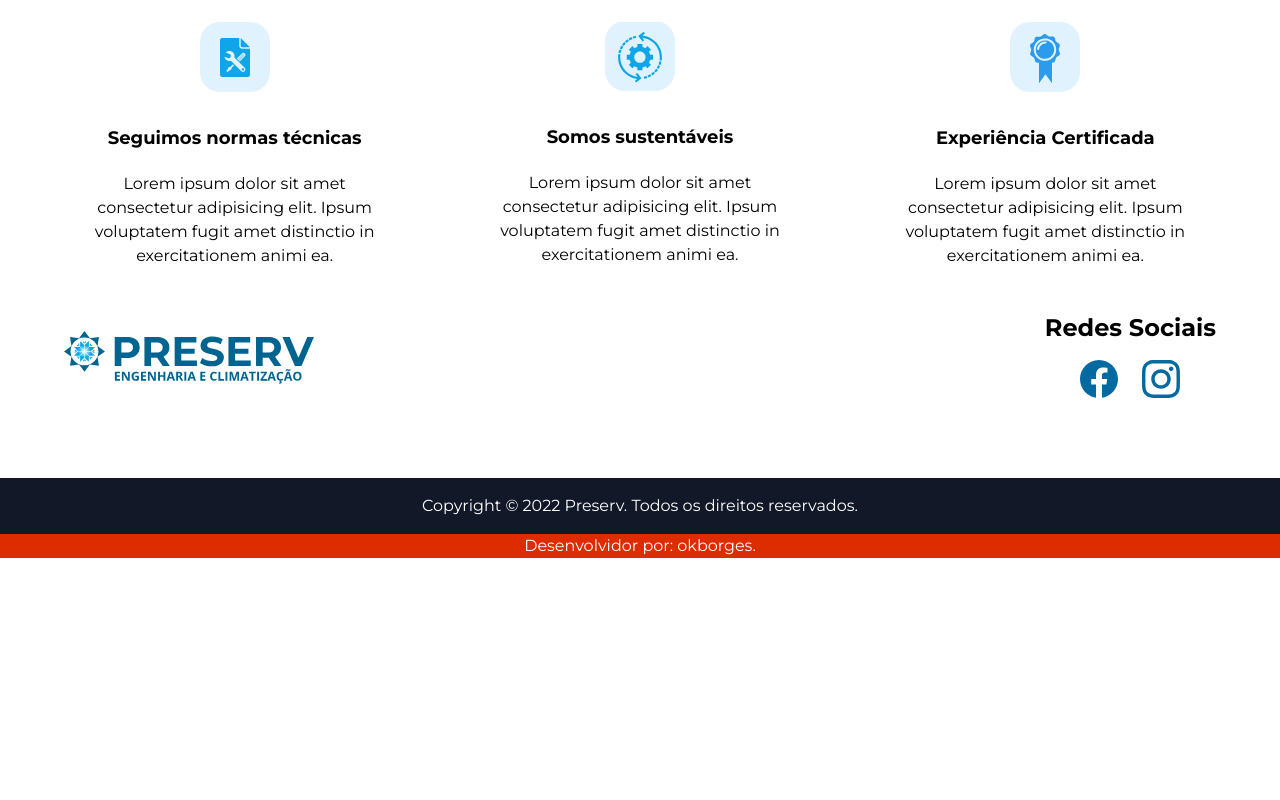
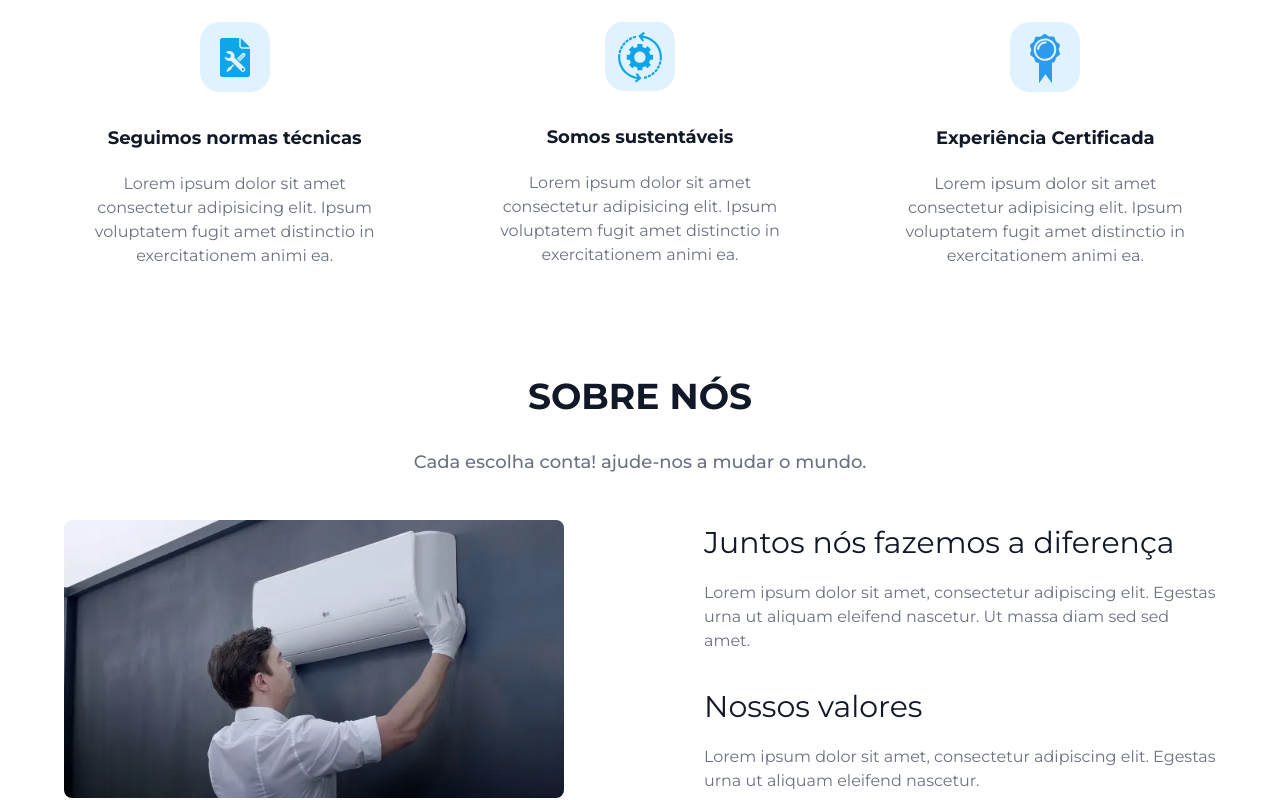
Before and after one commit to okborges/preserv, a Nuxt app: page / in a window 1280 px wide. Shown: the part 860-1660 px from the top of the page. Before the commit the page ends 1474 px from the top, so only its background shows below. Built offline with nearby package versions, Linux system fonts and the light colour scheme.

Commit message:
campo sobre nos

```diff
--- /dev/null
+++ b/components/AboutUs.vue
@@ -0,0 +1,42 @@
+<template>
+  <section class="max-w-6xl mx-auto mt-8 sm:mt-24">
+    <div class="text-center">
+      <h2 class="text-4xl font-bold text-gray-900">SOBRE NÓS</h2>
+      <p class="my-8 text-lg font-medium text-gray-500">
+        Cada escolha conta! ajude-nos a mudar o mundo.
+      </p>
+    </div>
+    <div class="flex justify-between my-11 items-center">
+      <img
+        class="rounded-lg ajustes-img"
+        src="../static/img/instalacao.webp"
+        alt=""
+      />
+      <div class="max-w-lg">
+        <p class="text-3xl mb-5 text-gray-900">
+          Juntos nós fazemos a diferença
+        </p>
+        <p class="text-gray-500">
+          Lorem ipsum dolor sit amet, consectetur adipiscing elit. Egestas urna
+          ut aliquam eleifend nascetur. Ut massa diam sed sed amet.
+        </p>
+        <p class="text-3xl mb-5 mt-9 text-gray-900">Nossos valores</p>
+        <p class="text-gray-500">
+          Lorem ipsum dolor sit amet, consectetur adipiscing elit. Egestas urna
+          ut aliquam eleifend nascetur.
+        </p>
+      </div>
+    </div>
+  </section>
+</template>
+
+<script>
+export default {};
+</script>
+
+<style scoped>
+.ajustes-img {
+  width: 500px;
+  height: 278px;
+}
+</style>
--- a/components/MainPincipal.vue
+++ b/components/MainPincipal.vue
@@ -2,13 +2,15 @@
   <main class="mx-8">
     <SectionHero />
     <SectionCards />
+    <AboutUs />
   </main>
 </template>
 
 <script>
 import SectionCards from "./SectionCards.vue";
 import SectionHero from "./SectionHero.vue";
-export default { components: { SectionCards, SectionHero } };
+import AboutUs from "./AboutUs.vue";
+export default { components: { SectionCards, SectionHero, AboutUs } };
 </script>
 
 <style scoped></style>
--- a/components/SectionCards.vue
+++ b/components/SectionCards.vue
@@ -3,10 +3,10 @@
     <p class="hidden text-center mb-4 text-xl font-bold cor-azul">
       Especialista
     </p>
-    <h2 class="text-black font-bold text-center text-2xl sm:text-5xl" id="">
+    <h2 class="text-gray-900 font-bold text-center text-2xl sm:text-5xl" id="">
       Por que escolher a Preserv?
     </h2>
-    <p class="text-center font-bold cor-cinza pt-4 sm:text-xl">
+    <p class="text-gray-500 text-center font-bold pt-4 sm:text-xl">
       Lorem ipsum dolor sit amet, consectetur adipiscing elit. Consequat<br />
       ullamcorper tortor mauris faucibus tortor, sagittis nam.
     </p>
@@ -26,8 +26,10 @@
               fill="#0EA5E9"
             />
           </svg>
-          <p class="font-bold text-lg mt-8 mb-5">Seguimos normas técnicas</p>
-          <p class="text-center">
+          <p class="text-gray-900 font-bold text-lg mt-8 mb-5">
+            Seguimos normas técnicas
+          </p>
+          <p class="text-gray-500 text-center">
             Lorem ipsum dolor sit amet consectetur adipisicing elit. Ipsum
             voluptatem fugit amet distinctio in exercitationem animi ea.
           </p>
@@ -105,8 +107,10 @@
             />
           </svg>
 
-          <p class="font-bold text-lg mt-8 mb-5">Somos sustentáveis</p>
-          <p class="text-center">
+          <p class="text-gray-900 font-bold text-lg mt-8 mb-5">
+            Somos sustentáveis
+          </p>
+          <p class="text-gray-500 text-center">
             Lorem ipsum dolor sit amet consectetur adipisicing elit. Ipsum
             voluptatem fugit amet distinctio in exercitationem animi ea.
           </p>
@@ -127,8 +131,10 @@
               fill="#2B9CED"
             />
           </svg>
-          <p class="font-bold text-lg mt-8 mb-5">Experiência Certificada</p>
-          <p class="text-center">
+          <p class="text-gray-900 font-bold text-lg mt-8 mb-5">
+            Experiência Certificada
+          </p>
+          <p class="text-gray-500 text-center">
             Lorem ipsum dolor sit amet consectetur adipisicing elit. Ipsum
             voluptatem fugit amet distinctio in exercitationem animi ea.
           </p>
@@ -155,7 +161,4 @@ export default {};
 .cor-azul {
   color: #0c4a6e;
 }
-.cor-cinza {
-  color: #94958f;
-}
 </style>
--- a/components/TheFooter.vue
+++ b/components/TheFooter.vue
@@ -48,7 +48,7 @@
         </div>
       </div>
     </div>
-    <div class="text-center mt-20 mb-14">
+    <div class="text-center mt-20 ">
       <p class="azul-escuro p-4 text-white">
         Copyright © 2022 Preserv.<br class="sm:hidden" />
         Todos os direitos reservados.
```
Also changed, not shown: static/img/instalacao.webp (added), static/teste.png (added).
